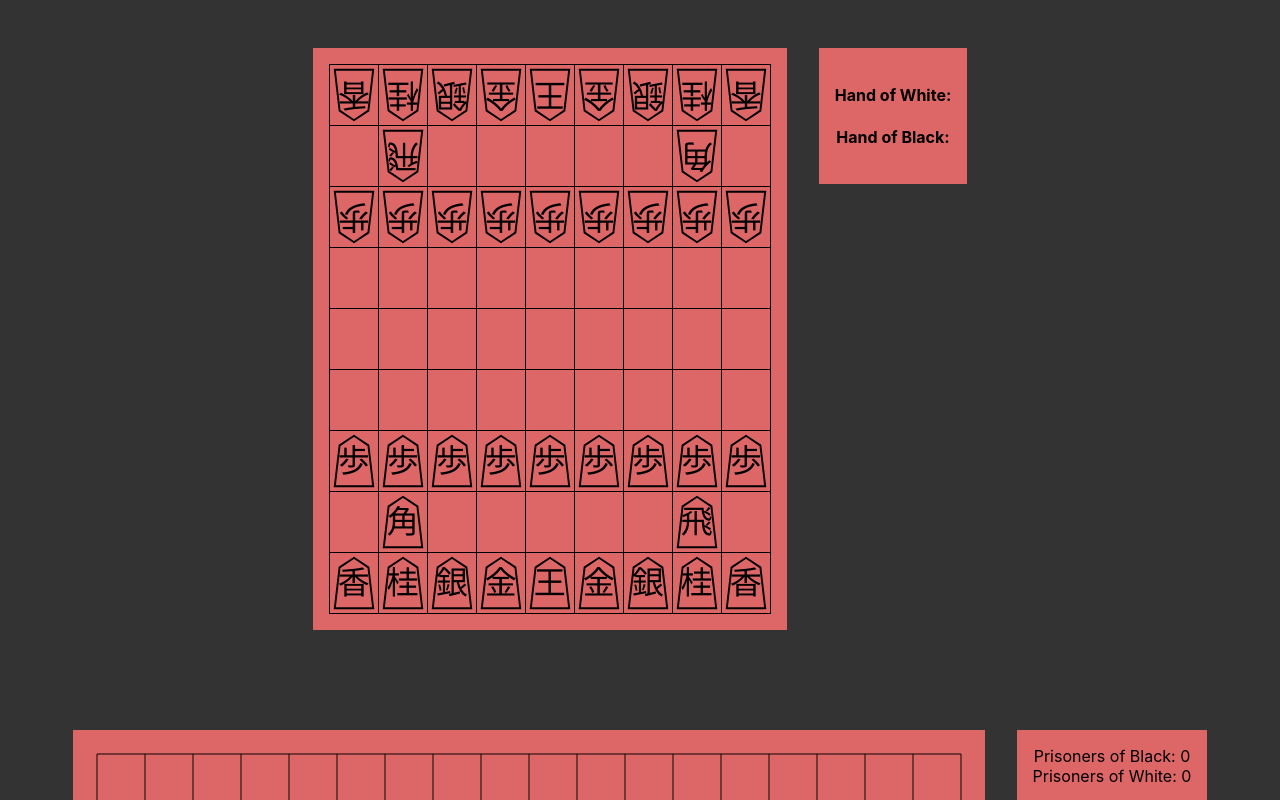
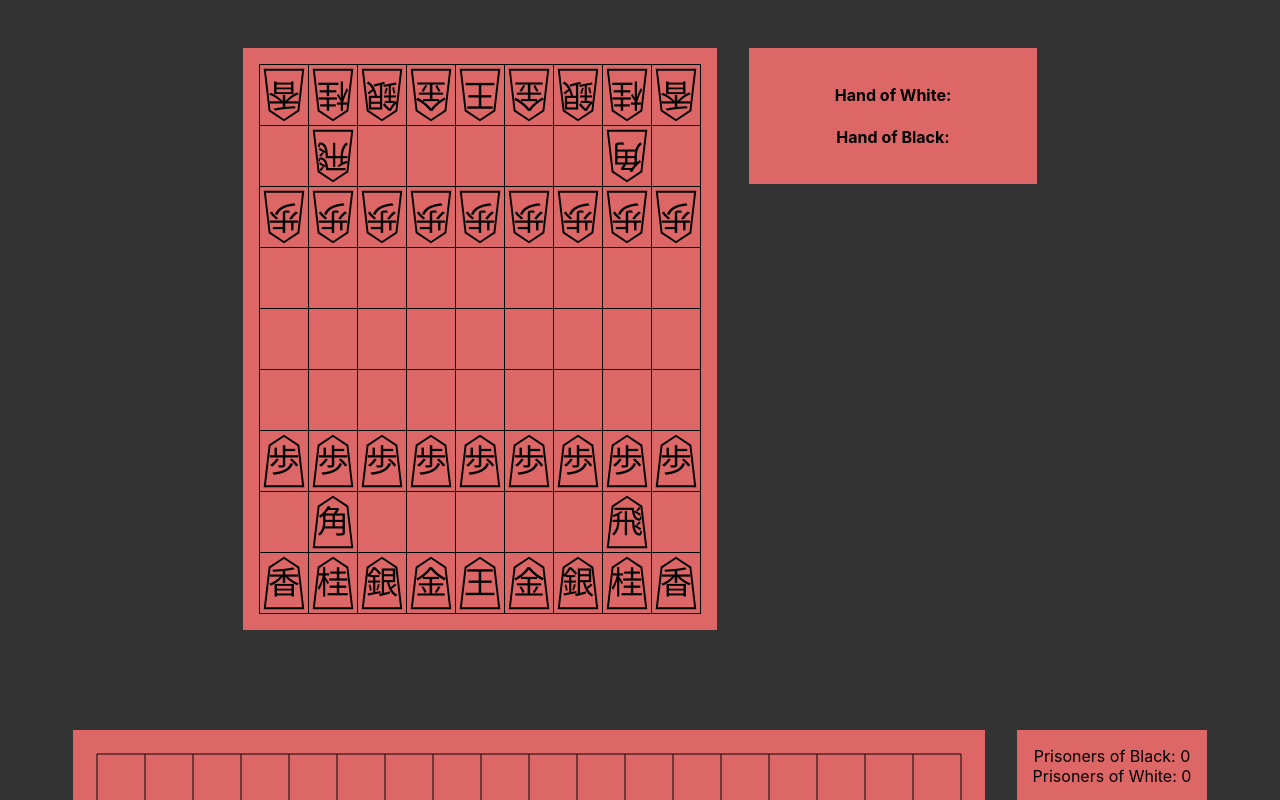
Before and after one commit to dragonfi/react-boardgame, a React (Create React App) app: page / in a window 1280 px wide. Shown: the top 800 px of the page. Built offline with nearby package versions, Linux system fonts and the light colour scheme.

Commit message:
shogi: style side board with fixed width

```diff
--- a/src/Shogi/Shogi.css
+++ b/src/Shogi/Shogi.css
@@ -23,6 +23,10 @@
   background-color: #666666;
 }
 
+.react-boardgame__hand-indicator__piece--shogi {
+  display: inline-block;
+}
+
 .react-boardgame__hand-indicator__piece--shogi--highlighted,
 .react-boardgame__board--shogi td.react-boardgame__square--highlighted {
   background-color: #999999;
@@ -34,6 +38,10 @@
 
 .react-boardgame__board--shogi tr:last-child .react-boardgame__square {
   border-bottom: 1px solid black;
+}
+
+.react-boardgame__hand-indicator--shogi {
+  width: 16rem;
 }
 
 .react-boardgame__hand-indicator--shogi .react-boardgame__piece,
--- a/src/Shogi/ShogiRules.tsx
+++ b/src/Shogi/ShogiRules.tsx
@@ -357,7 +357,9 @@ class HandIndicator extends React.Component<HandIndicatorProps, {highlighted: nu
   }
   _renderPiece(piece: PieceState, key: number) {
     const figure = rules.pieces[piece.pieceType].figure;
-    const className = "react-boardgame__hand-indicator__piece--shogi" + (key === this.state.highlighted ? "--highlighted": "");
+    const normalClassName = "react-boardgame__hand-indicator__piece--shogi";
+    const highlightedClassName = "react-boardgame__hand-indicator__piece--shogi--highlighted";
+    const className = key === this.state.highlighted ? normalClassName + " " + highlightedClassName : normalClassName;
     return (<div className={className} key={key} onClick={() => {this.props.onPieceClick(piece); this.setState({highlighted: key})}}>
       <Piece figure={figure} color={piece.color} />
     </div>)
```
